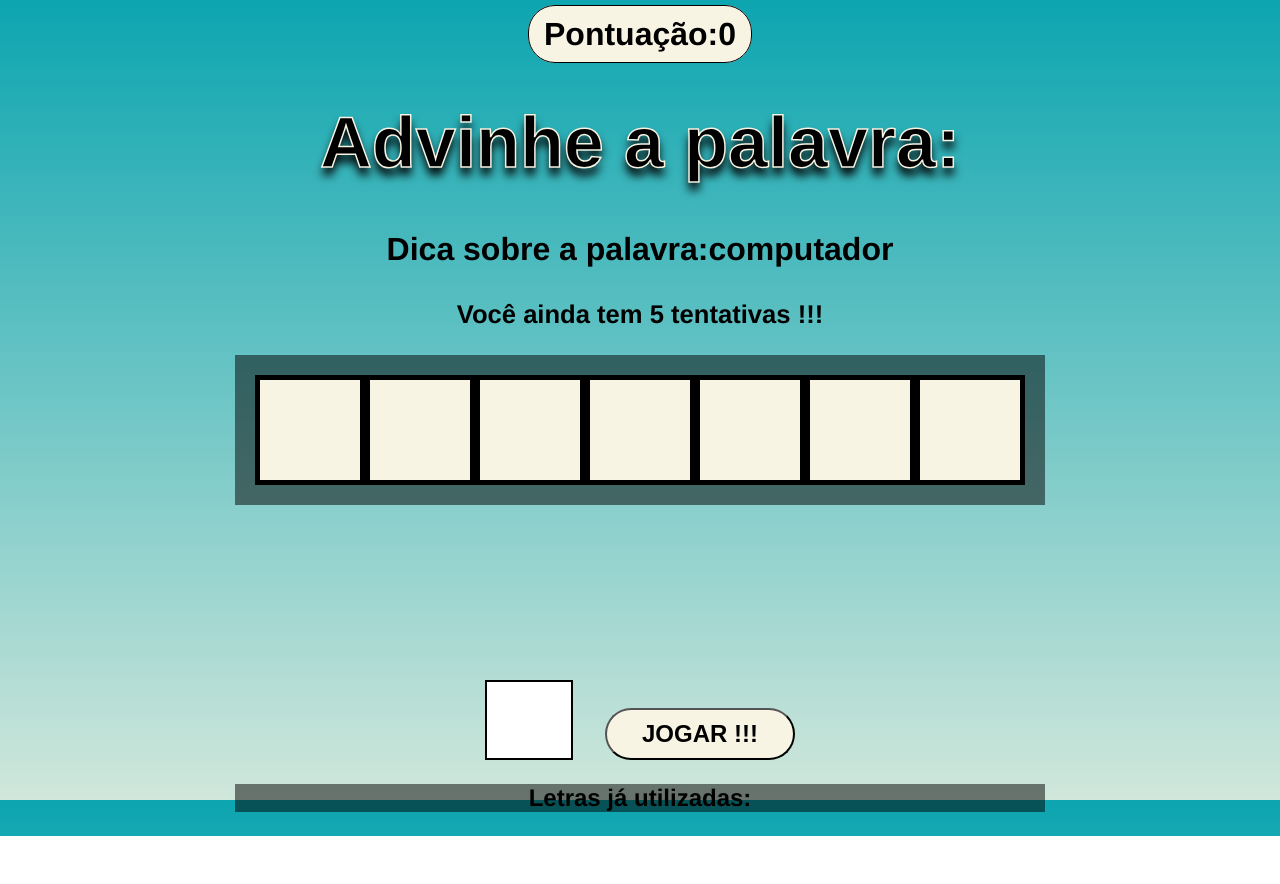
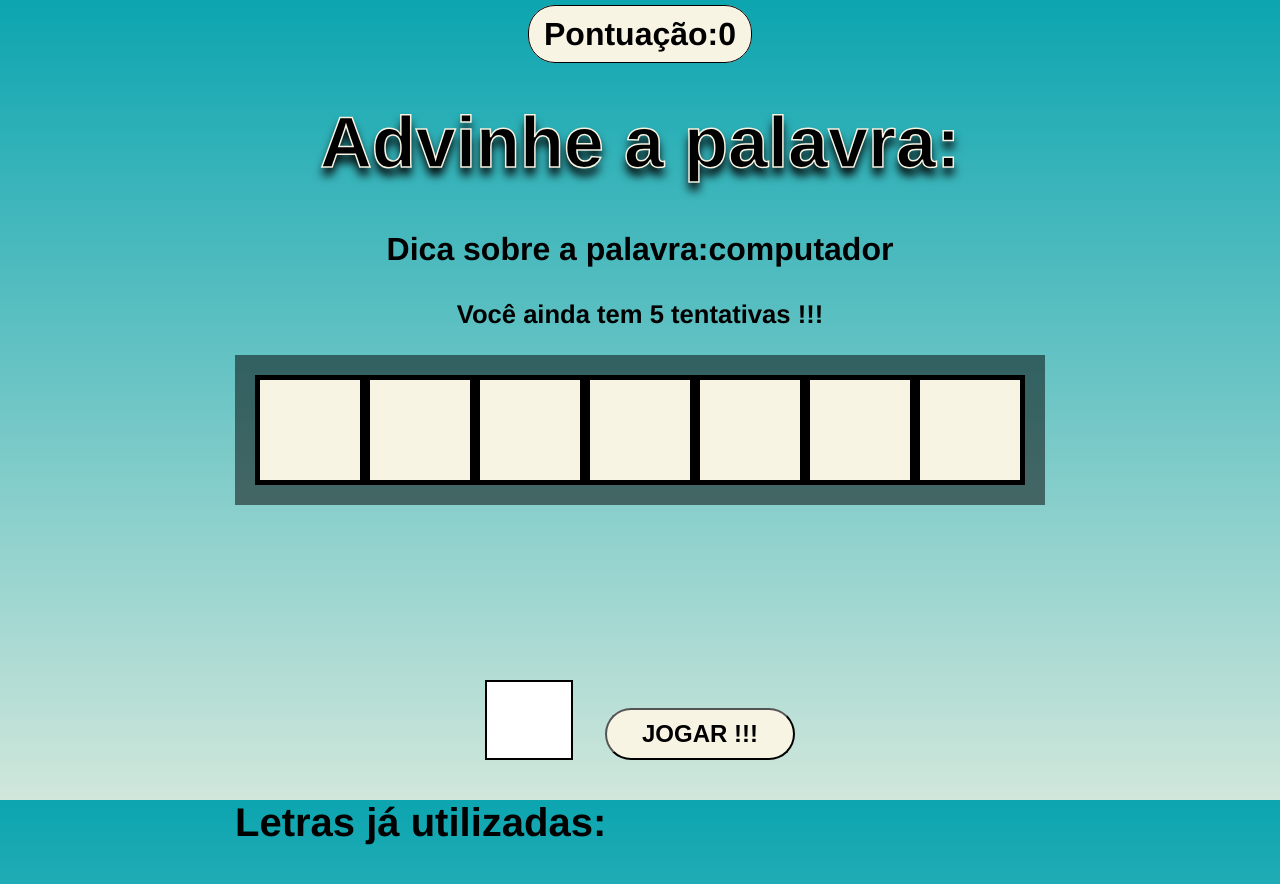
Before and after one commit to mfmwes/secret-word, a React (Create React App) app: page / in a window 1280 px wide. Both pictures are taken after a click on the button "INICIAR O JOGO". Before the commit the page ends 836 px from the top, so only its background shows below. Built offline with nearby package versions, Linux system fonts and the light colour scheme.

Commit message:
atualização nas funcionalidades do jogo

```diff
--- a/src/App.js
+++ b/src/App.js
@@ -6,19 +6,19 @@ import StartScreen from './components/StartScreen/StartScreen';
 import GameScreen from './components/GameScreen/GameScreen';
 import EndScreen from './components/EndScreen/EndScreen';
 //data
-import {wordsList} from './data/words'
+import {wordsList} from './data/words';
 
 const stages = [
   {id:1, name:'start'},
   {id:2, name:'game'},
   {id:3, name:'gameover'}
-]
+];
 
 function App() {
   const [gameStage, setGameStage] = useState(stages[0].name);
   const [words] = useState(wordsList);
   const [pickedWord,setWord] = useState('');
-  const[pickedCategory, setCategory] = useState('');
+  const [pickedCategory, setCategory] = useState('');
   const [letters , setLetters] = useState([]);
   const [guessedLetters, setGuessedLetters] = useState([]);
   const [wrongLetters, setWrongLetters] = useState([]);
@@ -35,7 +35,7 @@ function App() {
     const pickedWord = words[category][Math.floor(Math.random() * words[category].length)]
 
     return {pickedWord,category}
-  }
+  };
 
   // start the game
   const startGame = () => {
@@ -50,16 +50,44 @@ function App() {
 
   // in game letter verification
   const verifyLetter = (letter) => {
-    console.log(letter)
-  }
+    const normalizedLetter = letter.toLowerCase()
+    if (guessedLetters.includes(normalizedLetter) || wrongLetters.includes(normalizedLetter)){
+      return
+    };
+    if (letters.includes(normalizedLetter)) {
+      setGuessedLetters((actualGuessedLetters) =>[...actualGuessedLetters, normalizedLetter])
+    } else {
+      setWrongLetters((actualWrongLetters) =>[...actualWrongLetters,normalizedLetter])
+     };
+     setGuesses((actualGuesses) => actualGuesses - 1);
+    };
+
+    const ClearStates = () => {
+      setGuessedLetters([]);
+      setWrongLetters([]);
+      setGuesses(5);
+      setScore(0);
+    }
+
+    useEffect(() => {
+      if (guesses <=0) {
+        setGameStage(stages[2].name)
+        ClearStates()
+      }
+     },[guesses])
+
+
   //restart the game
   const restartGame = () => {
     setGameStage(stages[1].name)
-  }
+    ClearStates()
+
+  };
   //home screen button function
   const homeScreen = () => {
     setGameStage(stages[0].name)
-  }
+    ClearStates()
+  };
 
   return (
     <div className="App">
@@ -73,7 +101,7 @@ function App() {
         guesses={guesses}
         score={score}/>}
 
-      {gameStage === 'gameover' && <EndScreen restartGame={restartGame} homeScreen={homeScreen} />}
+      {gameStage === 'gameover' && <EndScreen restartGame={restartGame} homeScreen={homeScreen} score={score} />}
     </div>
   );
 }
--- a/src/components/EndScreen/EndScreen.css
+++ b/src/components/EndScreen/EndScreen.css
@@ -1,8 +1,15 @@
 
 .end p {
     font-size: 7.5em;
+    font-weight: 900;
+    -webkit-text-stroke-color: #f8f4e4;
+    -webkit-text-stroke-width: 1.5px;
 }
 
+.end span {
+    font-weight: 500;
+    font-size: 3.5em;
+}
 
 .end button {
     display: inline-block;
--- a/src/components/EndScreen/EndScreen.js
+++ b/src/components/EndScreen/EndScreen.js
@@ -1,10 +1,13 @@
 import './EndScreen.css';
-const EndScreen  = ({restartGame,homeScreen}) => {
+const EndScreen  = ({restartGame,homeScreen,score}) => {
   return (
     <div className="end">
         <p>Game Over</p>
+        <span>Sua pontuação foi: {score}</span>
+        <div>
         <button onClick={restartGame}>Reiniciar o jogo</button>
         <button onClick={homeScreen}>Tela Inicial</button>
+        </div>
     </div>
 
   )
--- a/src/components/GameScreen/GameScreen.css
+++ b/src/components/GameScreen/GameScreen.css
@@ -84,7 +84,8 @@ form {
 }
 
 .wrong-letters-container {
-    font-size: 1.5em;
+    text-align: left;
+    font-size: 2.5em;
     font-weight: 700;
-    background-color:rgba(0, 0, 0, 0.503);
+
 }
--- a/src/components/GameScreen/GameScreen.js
+++ b/src/components/GameScreen/GameScreen.js
@@ -1,13 +1,16 @@
-import { useState } from 'react'
+import { useState,useRef } from 'react'
 import './GameScreen.css'
 
 
 const GameScreen = ({verifyLetter,pickedWord,pickedCategory,letters,guessedLetters,wrongLetters,guesses,score}) => {
-  const [letter, setLetter] = useState('')
+  const [letter, setLetter] = useState('');
+  const letterInputRef = useRef(null);
 
   const handleSubmit = (e) => {
     e.preventDefault();
     verifyLetter(letter);
+    setLetter('');
+    letterInputRef.current.focus();
   }
   return (
     <div className='game'>
@@ -22,7 +25,7 @@ const GameScreen = ({verifyLetter,pickedWord,pickedCategory,letters,guessedLette
       <div className='word-container'>
        {letters.map((letter, index) =>(
         guessedLetters.includes(letter) ? (
-          <span key={index} className="letter"></span>
+          <span key={index} className="letter">{letter.toUpperCase()}</span>
         ):(
           <span key={index} className="blank-square"></span>
         )
@@ -30,14 +33,18 @@ const GameScreen = ({verifyLetter,pickedWord,pickedCategory,letters,guessedLette
       </div>
       <div className='letter-container'>
         <form onSubmit={handleSubmit}>
-          <input type="text" maxLength={1} required onChange={(e)=> setLetter(e.target.value)} value={letter}/>
+          <input type="text" maxLength={1}
+          required
+          onChange={(e)=> setLetter(e.target.value)}
+          value={letter}
+          ref={letterInputRef}/>
           <button>Jogar !!!</button>
         </form>
       </div>
       <div className="wrong-letters-container">
         <p>
-          Letras já utilizadas:{wrongLetters.map((letter,index) =>(
-            <span key={index}>{letter}</span>
+          Letras já utilizadas: {wrongLetters.map((letter,index) =>(
+            <span key={index}>{letter.toUpperCase()}, </span>
           ))}
         </p>
       </div>
@@ -45,4 +52,4 @@ const GameScreen = ({verifyLetter,pickedWord,pickedCategory,letters,guessedLette
   )
 }
 
-export default GameScreen
+export default GameScreen;
--- a/src/components/StartScreen/StartScreen.css
+++ b/src/components/StartScreen/StartScreen.css
@@ -4,8 +4,10 @@
 }
 
 .start h1 {
-    font-size: 6.5em;
+    font-size: 8.5em;
     color: #000;
+    -webkit-text-stroke-color: #f8f4e4;
+    -webkit-text-stroke-width: 1.5px;
 }
 
 .start p {
```
